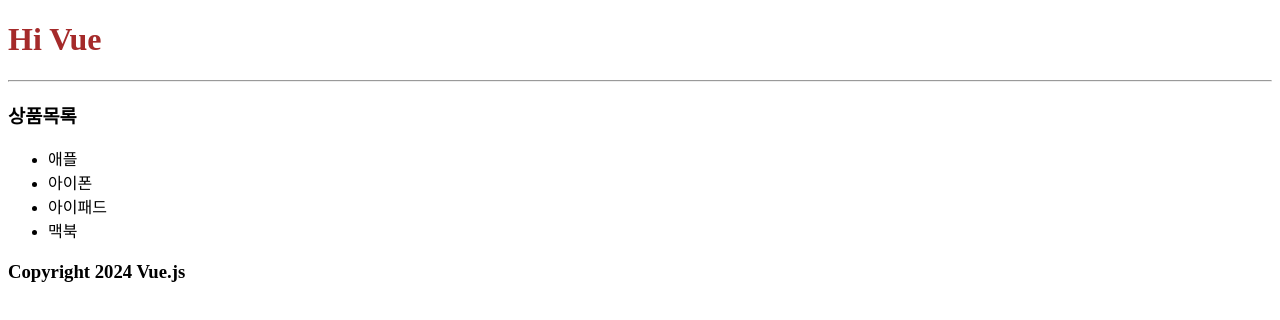
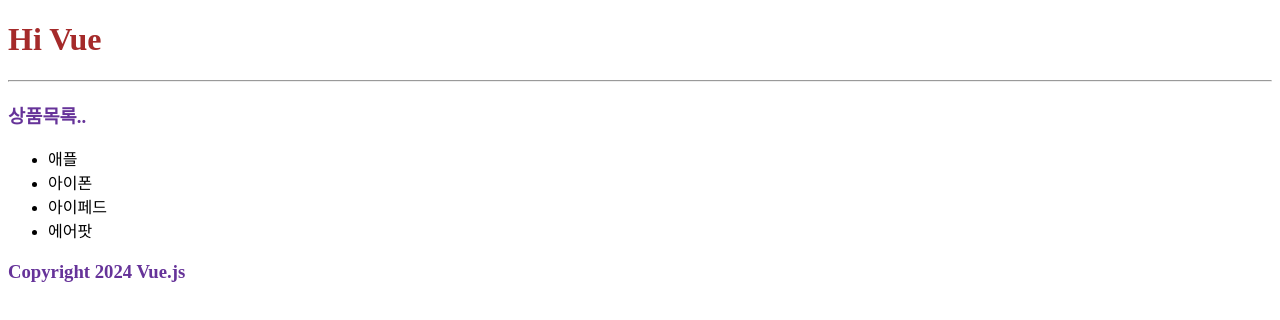
Before and after one commit to projectmiluju/vue-first, a Vue app: page / in a window 1280 px wide. Shown: the top 320 px of the page. Built offline with nearby package versions, Linux system fonts and the light colour scheme.

Commit message:
데이터 바인딩

```diff
--- a/src/App.vue
+++ b/src/App.vue
@@ -1,18 +1,22 @@
 <script setup>
+const title = '상품목록..';
+const products = ['애플', '아이폰', '아이페드', '에어팟'];
+const copyright = 'Copyright 2024 Vue.js';
 </script>
 
 <template>
 
 <h1>Hi Vue</h1>
 <hr>
-<h3>상품목록</h3>
+<h3>{{ title }}</h3>
 <ul>
-  <li>애플</li>
-  <li>아이폰</li>
-  <li>아이패드</li>
-  <li>맥북</li>
+  <li>{{ products[0] }}</li>
+  <li>{{ products[1] }}</li>
+  <li>{{ products[2] }}</li>
+  <li>{{ products[3] }}</li>
 </ul>
-<h3>Copyright 2024 Vue.js</h3>
+
+<h3>{{ copyright }}</h3>
 
 </template>
 
@@ -20,4 +24,7 @@
 h1 {
   color: brown;
 }
+h3 {
+  color: rebeccapurple;
+}
 </style>
```
